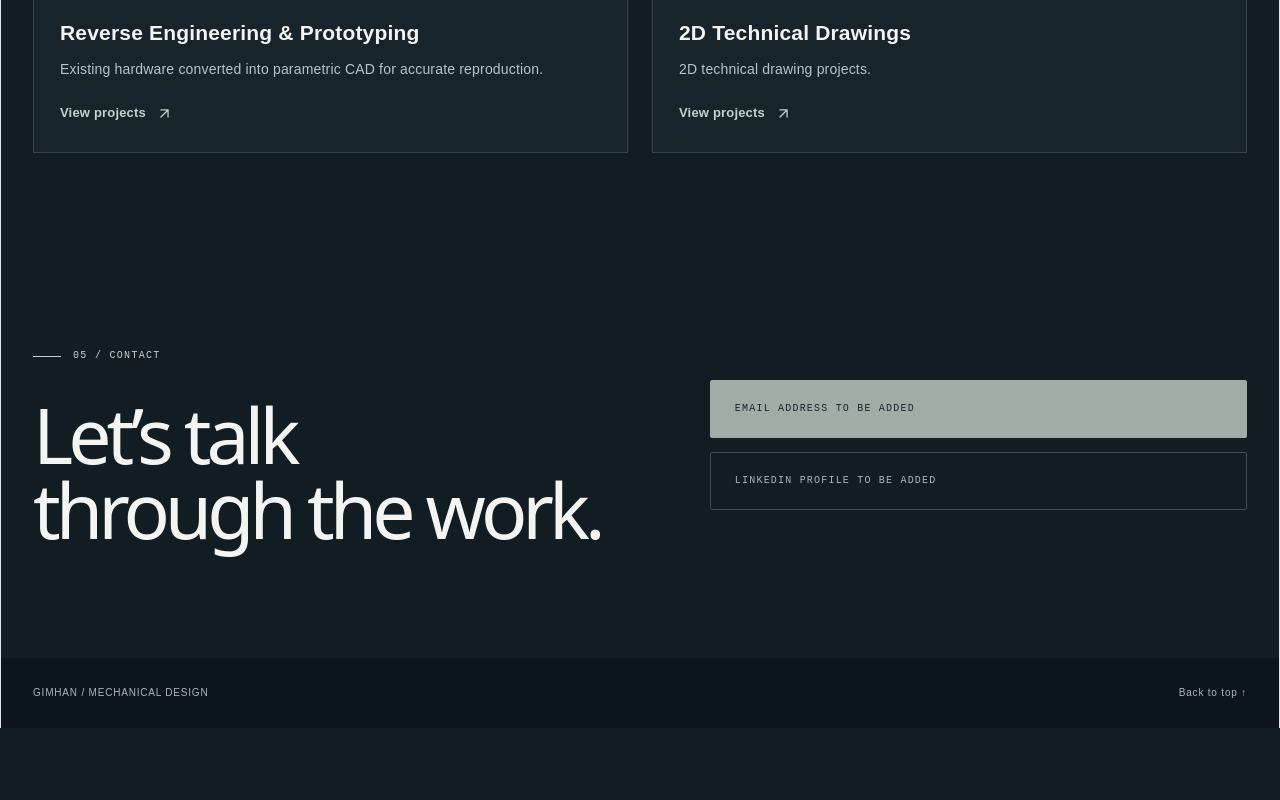
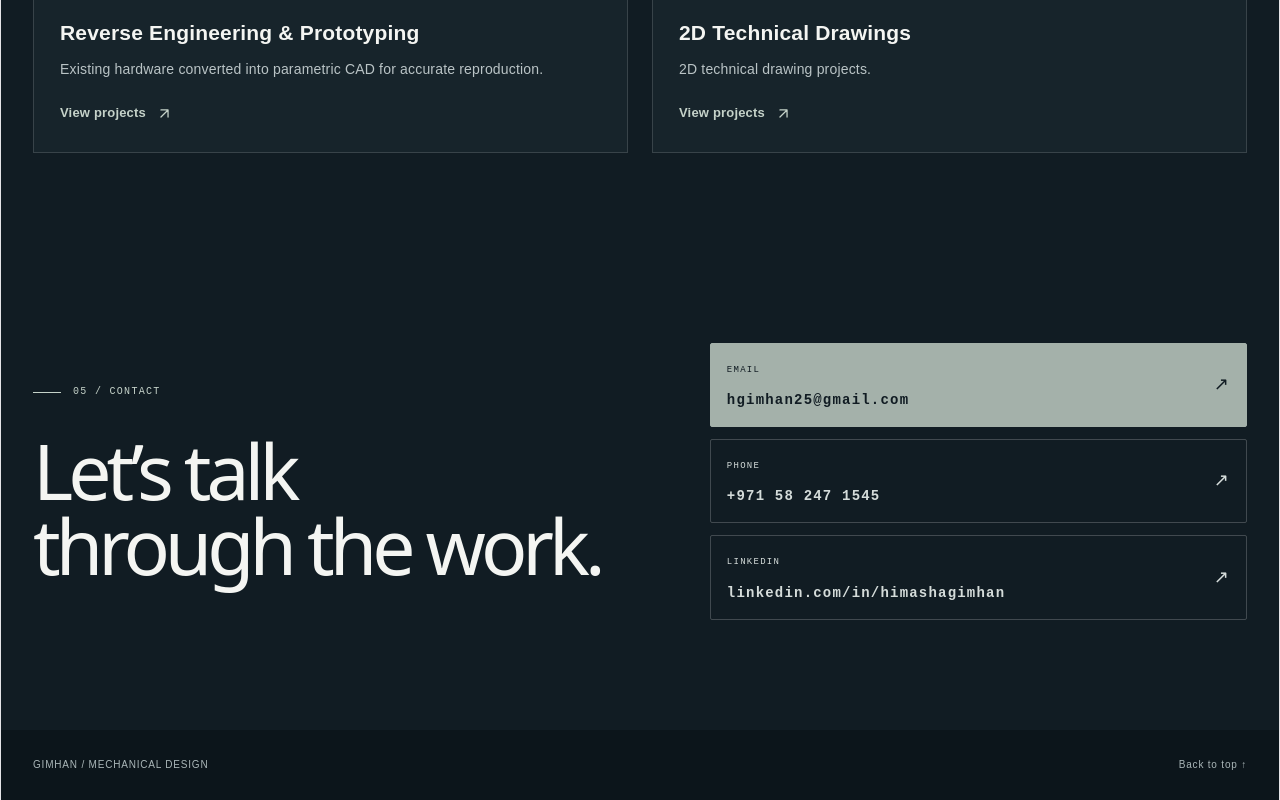
Before and after one commit to Tharaka-Maheshwara/gimhan-portfolio, a React (Vite) app: page / in a window 1280 px wide. Shown: the part 2641-3441 px from the top of the page. Before the commit the page ends 3369 px from the top, so only its background shows below. Built offline with nearby package versions, Linux system fonts and the light colour scheme.

Commit message:
contact info okey

```diff
--- a/src/App.css
+++ b/src/App.css
@@ -3248,3 +3248,71 @@ iframe {
     margin-inline: auto;
   }
 }
+
+.contact-links {
+  width: 100%;
+  display: grid;
+  gap: 12px;
+}
+
+.contact-detail {
+  min-width: 0;
+  min-height: 68px;
+  padding: 13px 16px;
+  display: grid;
+  grid-template-columns: minmax(0, 1fr) 20px;
+  grid-template-rows: auto auto;
+  align-items: center;
+  gap: 4px 12px;
+  border: 1px solid rgba(255, 255, 255, 0.2);
+  color: #d5dcda;
+  text-decoration: none;
+  transition: border-color 180ms ease, transform 180ms ease;
+}
+
+.contact-detail:hover {
+  transform: translateY(-2px);
+  border-color: #c9f05b;
+}
+
+.contact-detail--primary {
+  border-color: #a4b1aa;
+  color: #111c23;
+  background: #a4b1aa;
+}
+
+.contact-detail--outline {
+  background: transparent;
+}
+
+.contact-detail__label {
+  grid-column: 1;
+  padding: 0;
+  color: inherit;
+  font-size: 9px;
+  letter-spacing: 0.14em;
+}
+
+.contact-detail__value {
+  grid-column: 1;
+  min-width: 0;
+  overflow-wrap: anywhere;
+  color: inherit;
+  font-size: 14px;
+  font-weight: 600;
+}
+
+.contact-detail__arrow {
+  grid-column: 2;
+  grid-row: 1 / 3;
+  justify-self: end;
+  padding: 0;
+  color: inherit;
+  font-size: 18px;
+}
+
+@media (max-width: 480px) {
+  .contact-detail__value {
+    font-size: 12px;
+  }
+}
--- a/src/sections/Contact.jsx
+++ b/src/sections/Contact.jsx
@@ -10,18 +10,53 @@ export default function Contact() {
             <br />
             through the work.
           </h2>
-
-
         </div>
 
-        <div className="contact-links" aria-label="Contact information">
-          <div className="contact-detail contact-detail--primary">
-            <span>EMAIL ADDRESS TO BE ADDED</span>
-          </div>
+        <div
+          className="contact-links"
+          role="group"
+          aria-label="Contact information"
+        >
+          <a
+            className="contact-detail contact-detail--primary"
+            href="mailto:hgimhan25@gmail.com"
+          >
+            <span className="contact-detail__label">EMAIL</span>
+            <strong className="contact-detail__value">
+              hgimhan25@gmail.com
+            </strong>
+            <span className="contact-detail__arrow" aria-hidden="true">
+              ↗
+            </span>
+          </a>
 
-          <div className="contact-detail contact-detail--outline">
-            <span>LINKEDIN PROFILE TO BE ADDED</span>
-          </div>
+          <a
+            className="contact-detail contact-detail--outline"
+            href="tel:+971582471545"
+          >
+            <span className="contact-detail__label">PHONE</span>
+            <strong className="contact-detail__value">
+              +971 58 247 1545
+            </strong>
+            <span className="contact-detail__arrow" aria-hidden="true">
+              ↗
+            </span>
+          </a>
+
+          <a
+            className="contact-detail contact-detail--outline"
+            href="https://www.linkedin.com/in/himashagimhan"
+            target="_blank"
+            rel="noopener noreferrer"
+          >
+            <span className="contact-detail__label">LINKEDIN</span>
+            <strong className="contact-detail__value">
+              linkedin.com/in/himashagimhan
+            </strong>
+            <span className="contact-detail__arrow" aria-hidden="true">
+              ↗
+            </span>
+          </a>
         </div>
       </div>
     </section>
```
